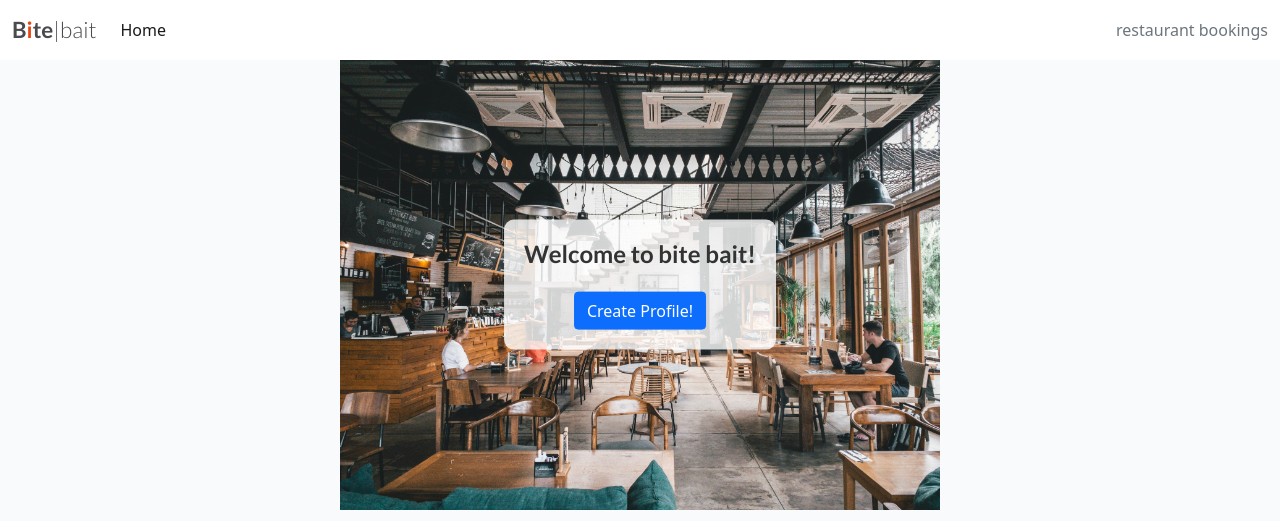
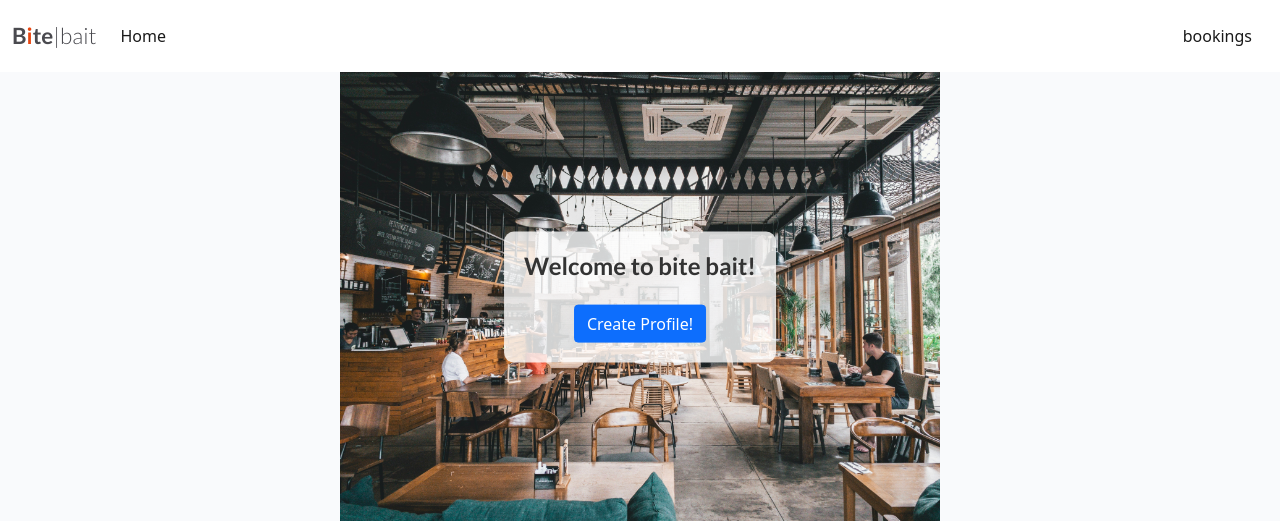
Before and after one commit to creepersguitar/CI-project4, a Django app: page / in a window 1280 px wide. Shown: the top 521 px of the page. Run offline with Django 4.2, Linux system fonts and the light colour scheme; data that the repository does not hold is empty; parts of the project's set-up code (start-up, migrations or seed data) failed here and were passed over.

Commit message:
replaced original restaurant bookings tag with anchor tag

```diff
--- a/backgroundcode/templates/base.html
+++ b/backgroundcode/templates/base.html
@@ -46,7 +46,8 @@
                     <!-- Add more navigation links as needed -->
                 </ul>
                 <span class="navbar-text text-muted">
-                    restaurant bookings
+                    <a class="nav-link {% if request.path == bookings_url %}active{% endif %}"
+                    aria-current="page" href="{% url 'bookings' %}">bookings</a>
                 </span>
             </div>
         </div>
```
